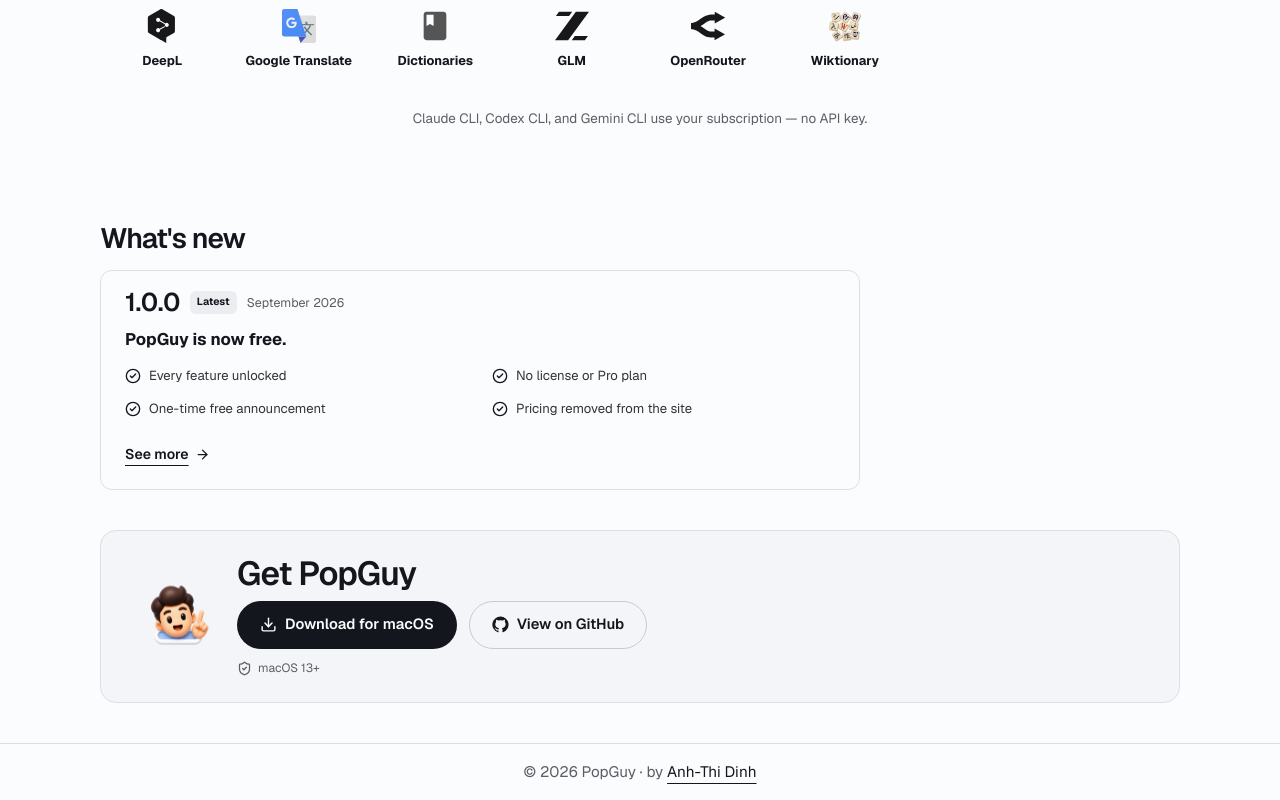
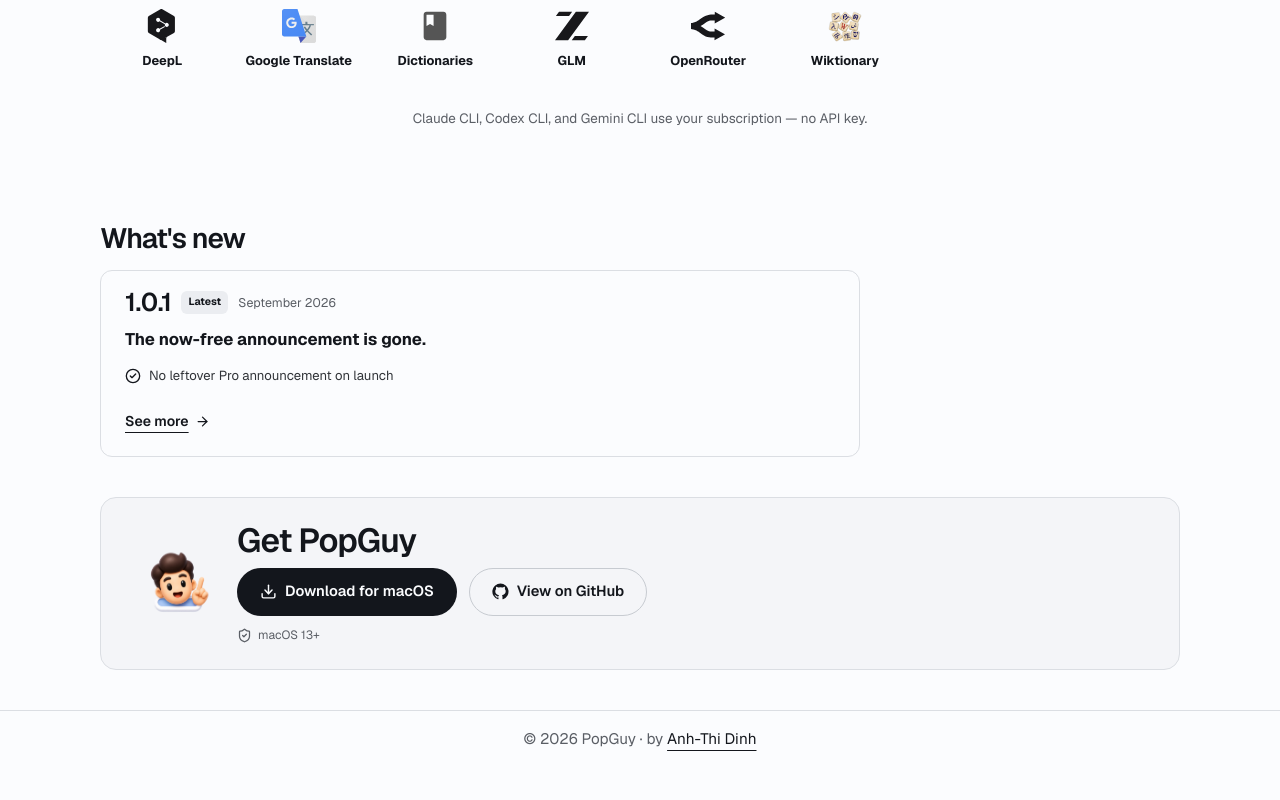
Before and after one commit to dinhanhthi/PopGuy, a React (Vite) app in the folder website/: page / in a window 1280 px wide. Shown: the part 1700-2500 px from the top of the page. After the commit the page ends 2467 px from the top, so only its background shows below. Built offline with nearby package versions, Linux system fonts and the light colour scheme.

Commit message:
release: v1.0.1

```diff
--- a/website/src/data/changelog.js
+++ b/website/src/data/changelog.js
@@ -1,9 +1,17 @@
 export const releases = [
+  {
+    version: "1.0.1",
+    date: "September 2026",
+    title: "The now-free announcement is gone.",
+    latest: true,
+    items: [
+      "No leftover Pro announcement on launch"
+    ]
+  },
   {
     version: "1.0.0",
     date: "September 2026",
     title: "PopGuy is now free.",
-    latest: true,
     items: [
       "Every feature unlocked",
       "No license or Pro plan",
```
Also changed, not shown: 2 other files (tests, documents, lock files or other folders).
